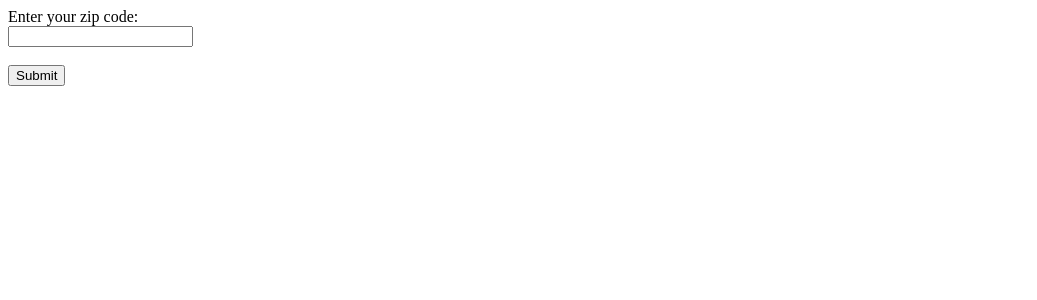
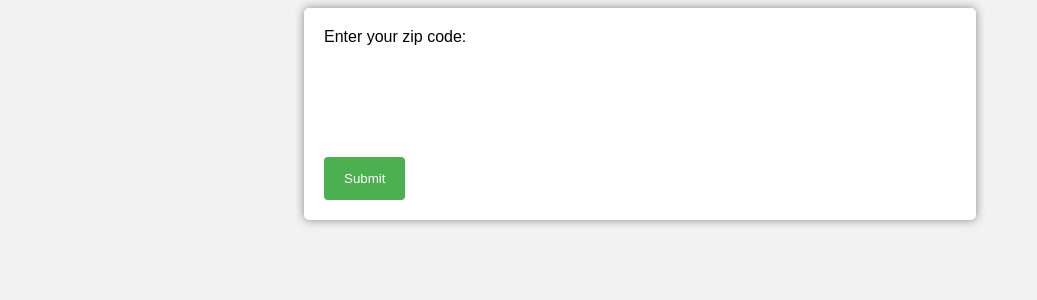
Before and after one commit to GRMCB/my_buy_box, a Flask app: page / in a window 1280 px wide. Shown: the top 300 px of the page, without its empty margins (0-1037 px from the left). Run offline with Flask 3, Linux system fonts and the light colour scheme.

Commit message:
Updated index.html template

```diff
--- a/applications/web-server/src/main/templates/index.html
+++ b/applications/web-server/src/main/templates/index.html
@@ -1,13 +1,51 @@
 <!DOCTYPE html>
 <html>
 <head>
-  <title>Zip Code Form</title>
+  <title>My Buy Box</title>
+  <style>
+    body {
+      font-family: Arial, sans-serif;
+      background-color: #f2f2f2;
+    }
+    form {
+      margin: 0 auto;
+      width: 50%;
+      padding: 20px;
+      background-color: #fff;
+      border-radius: 5px;
+      box-shadow: 0px 0px 10px #888888;
+    }
+    label {
+      display: block;
+      margin-bottom: 10px;
+    }
+    input[type=text] {
+      width: 100%;
+      padding: 12px 20px;
+      margin: 8px 0;
+      box-sizing: border-box;
+      border-radius: 4px;
+      border: none;
+    }
+    input[type=submit] {
+      background-color: #4CAF50;
+      color: white;
+      padding: 14px 20px;
+      margin-top: 10px;
+      border-radius: 4px;
+      border: none;
+      cursor: pointer;
+    }
+    input[type=submit]:hover {
+      background-color: #45a049;
+    }
+  </style>
 </head>
 <body>
-<form action="/verify" method = "POST">
+<form action="/verify" method="POST">
   <label for="zip">Enter your zip code:</label><br>
   <input type="text" id="zip" name="zip"><br><br>
-  <input type="submit" value="Submit"</input>
+  <input type="submit" value="Submit">
 </form>
 </body>
 </html>
```
